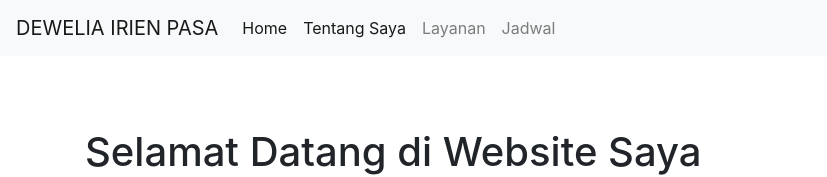
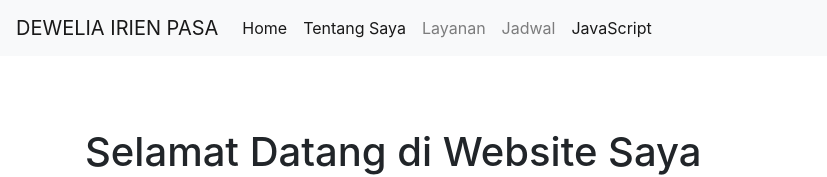
Before and after one commit to deweliairien/deweliairien.github.io, a plain HTML site: page index.html in a window 1280 px wide. Shown: the top 177 px of the page, without its empty margins (0-827 px from the left). Drawn offline with nearby package versions, Linux system fonts and the light colour scheme.

Commit message:
Update index.html

```diff
--- a/index.html
+++ b/index.html
@@ -29,6 +29,9 @@
             <li class="nav-item">
                 <a class="nav-link" href="jadwalkuliah.html">Jadwal</a>
             </li>
+            <li class="nav-item active">
+                <a class="nav-link" href="javascript.html">JavaScript <span class="sr-only">(current)</span></a>
+            </li>
         </ul>
     </div>
 </nav>
```
